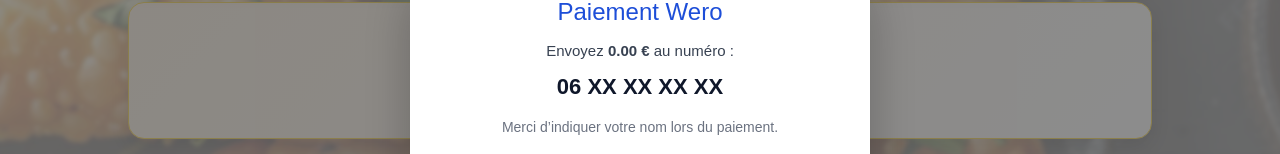
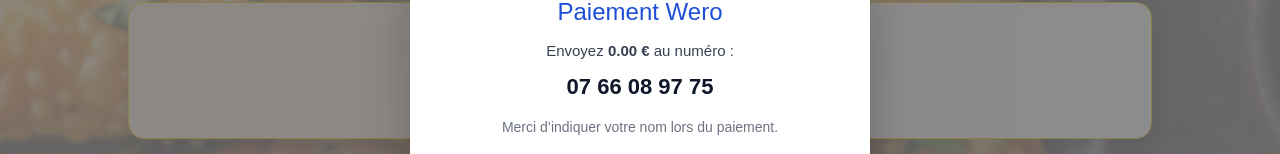
Before and after one commit to phil-mvp/supermvp-web, a Next.js app: page /paiement in a window 1280 px wide. Both pictures are taken after a click on the button "Payer avec Wero". Shown: the part 302-456 px from the top of the page. Built offline with nearby package versions, Linux system fonts and the light colour scheme.

Commit message:
Ajout carte dans email

```diff
--- a/app/paiement/page.tsx
+++ b/app/paiement/page.tsx
@@ -412,7 +412,7 @@
                 color: "#0f172a",
               }}
             >
-              06 XX XX XX XX
+              07 66 08 97 75
             </p>
 
             <p
```
